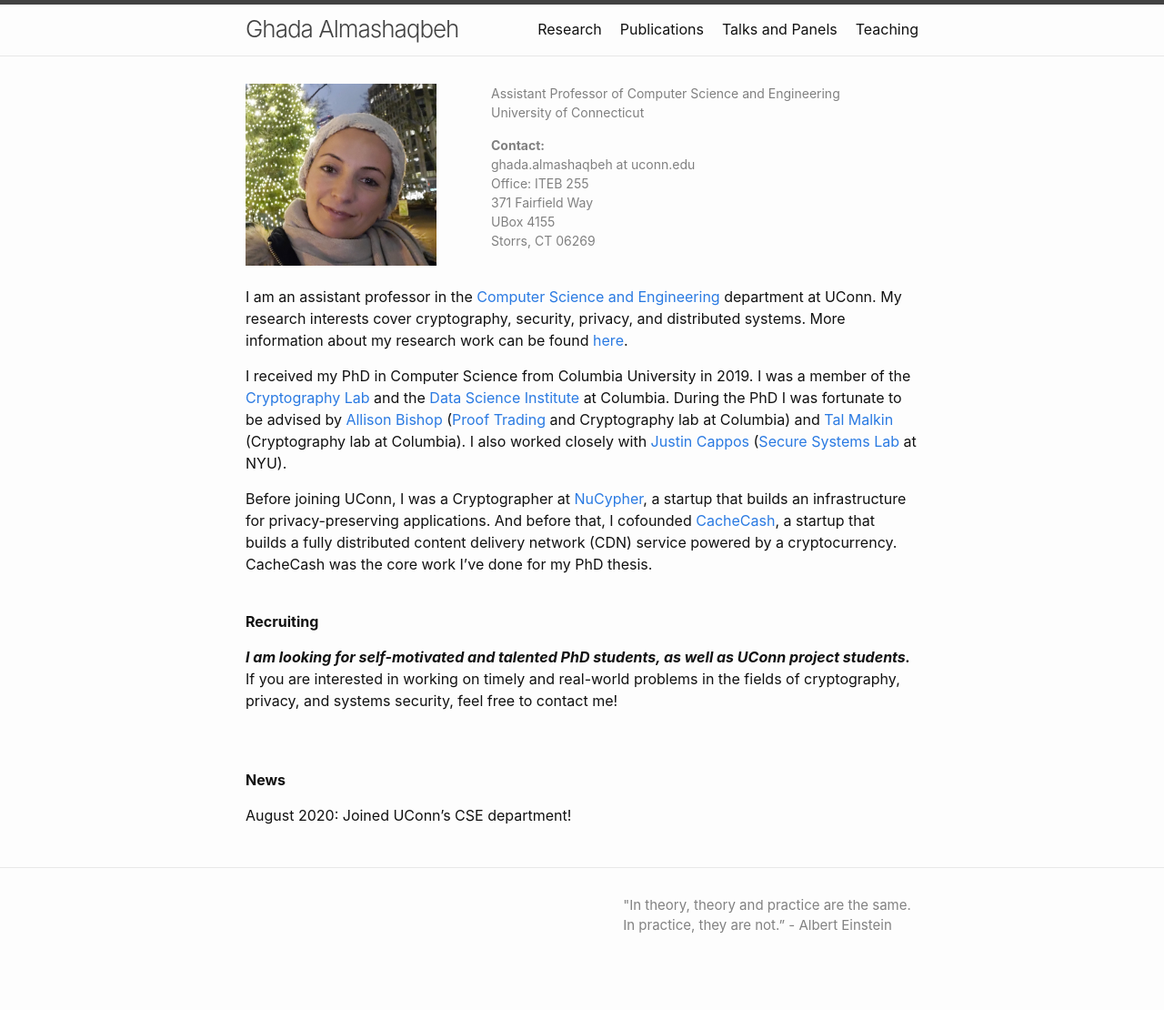
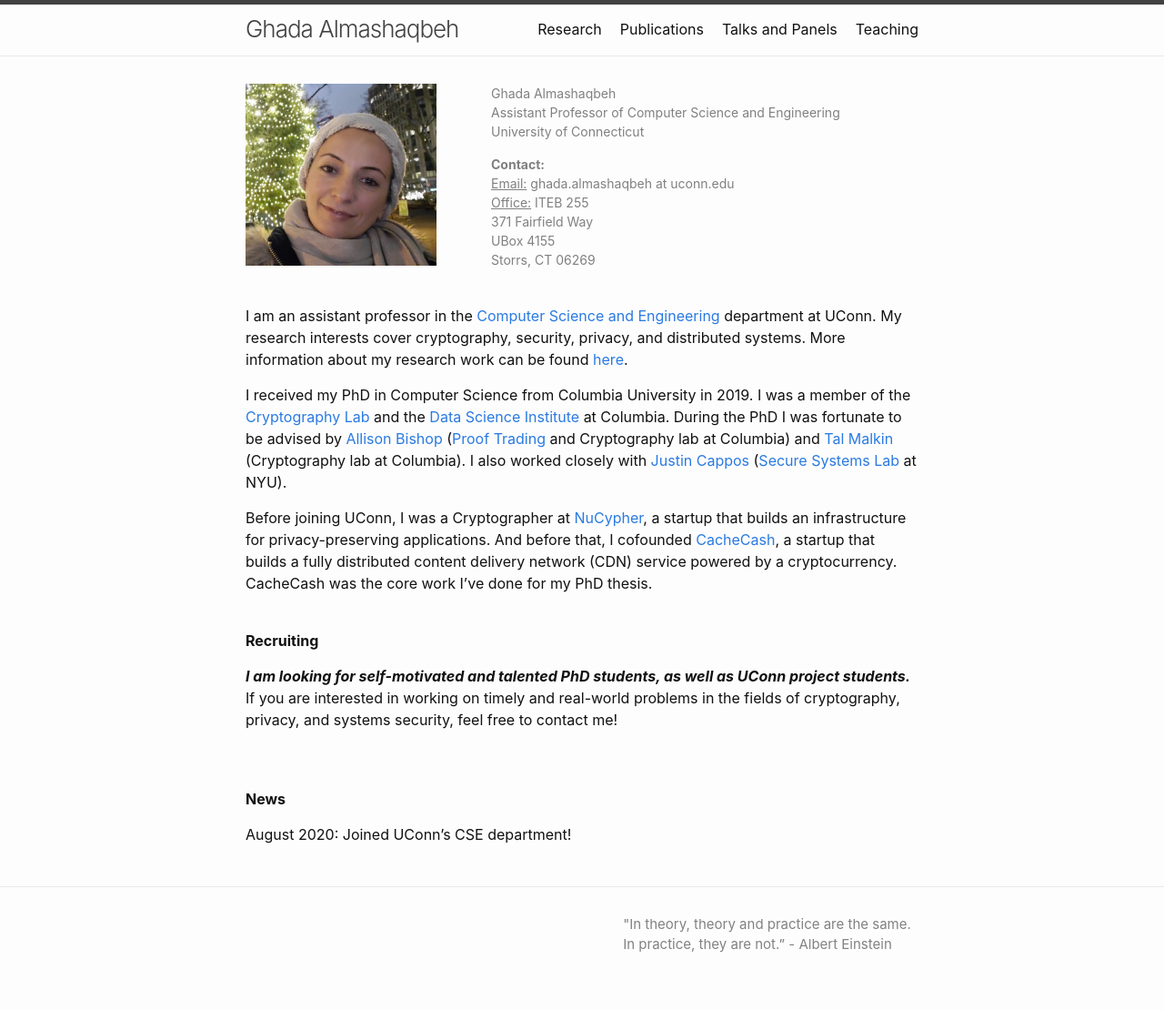
Before and after one commit to GhadaAlmashaqbeh/GhadaAlmashaqbeh.github.io, a Jekyll site: the page built from index.md, in a window 1280 px wide. Shown: the whole page at 91% size. Built offline with Jekyll 4.4.1, drawn with Linux system fonts in a browser that asks for light colours; before the commit the page ends 1089 px from its top, so only the background shows below that.

Commit message:
add contact

```diff
--- a/index.md
+++ b/index.md
@@ -11,8 +11,8 @@
     <div class="col-1-2">
        <div class="content">
           <span style="color:grey;font-size:14px;">
-            <p>Assistant Professor of Computer Science and Engineering <br/> University of Connecticut </p>
-            <p> <b>Contact:</b> <br/> ghada.almashaqbeh at uconn.edu <br/> Office: ITEB 255 <br/> 371 Fairfield Way <br/> UBox 4155 <br/> Storrs, CT  06269</p>
+            <p>Ghada Almashaqbeh <br/> Assistant Professor of Computer Science and Engineering <br/> University of Connecticut </p>
+            <p> <b>Contact:</b> <br/> <u>Email:</u> ghada.almashaqbeh at uconn.edu <br/> <u>Office:</u> ITEB 255 <br/> 371 Fairfield Way <br/> UBox 4155 <br/> Storrs, CT  06269</p>
           </span>
        </div>
     </div>
```
